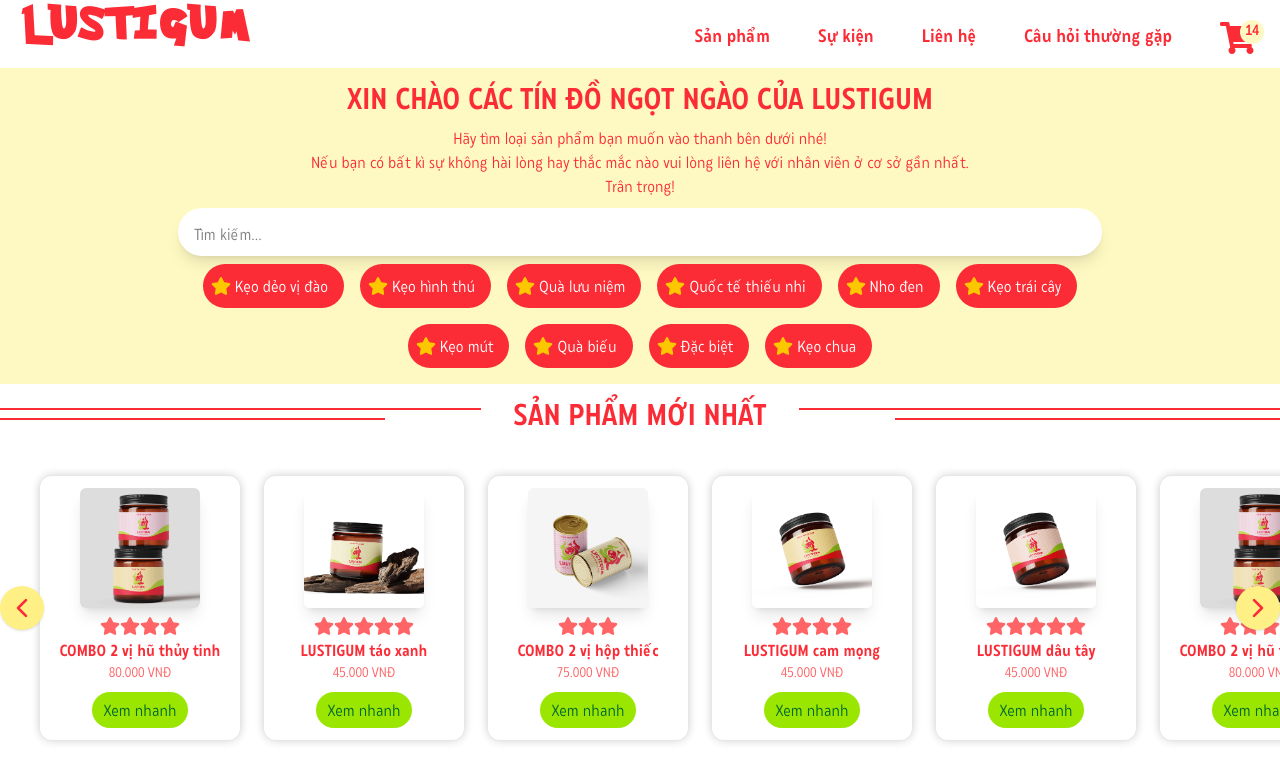
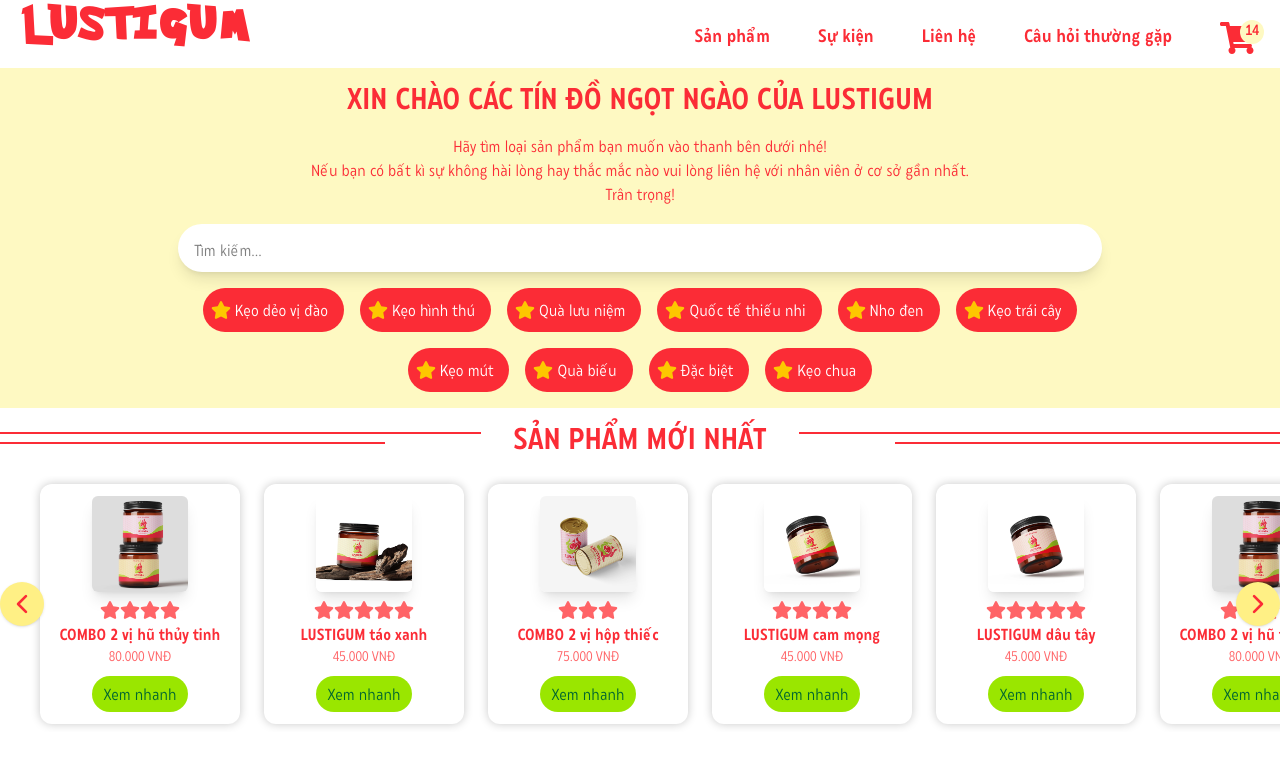
Before and after one commit to hwthang/lustigum, a React (Vite) app: page / in a window 1280 px wide. Shown: the top 782 px of the page. Built offline with nearby package versions, Linux system fonts and the light colour scheme.

Commit message:
demo 17.10

```diff
--- a/src/component/Banner.jsx
+++ b/src/component/Banner.jsx
@@ -17,7 +17,7 @@
 function Banner() {
   const [search, setSearch] = useState("");
   return (
-    <div className="bg-yellow-100 px-6 py-4 flex justify-center flex-col items-center gap-2">
+    <div className="bg-yellow-100 px-6 py-4 flex justify-center flex-col items-center gap-4">
       <div className="text-3xl font-bold text-red-500 text-center font-normal-bold">
         XIN CHÀO CÁC TÍN ĐỒ NGỌT NGÀO CỦA LUSTIGUM
       </div>
--- a/src/component/Carousel.jsx
+++ b/src/component/Carousel.jsx
@@ -117,7 +117,7 @@
             <img
               src={p.img}
               alt={p.name}
-              className="w-30 h-30 object-cover mb-2 shadow-lg rounded-md"
+              className="w-24 h-24 object-cover mb-2 shadow-lg rounded-md"
             />
             <div className="pb-1 flex">{Array(p.star).fill(<FaStar className="text-red-400" size={20}/>).map(i => i)}</div>
             <p className="font-semibold text-md text-center text-red-500 font-normal-bold">
--- a/src/component/Main.jsx
+++ b/src/component/Main.jsx
@@ -3,7 +3,7 @@
 
 function Main() {
   return (
-    <div className='relative flex flex-col gap-8'>
+    <div className='relative flex flex-col gap-4'>
       <div className='flex justify-center items-center mt-2'>
         <div className='flex flex-col flex-1 h-full gap-2'>
           <div className='border border-red-500 w-full'></div>
```
